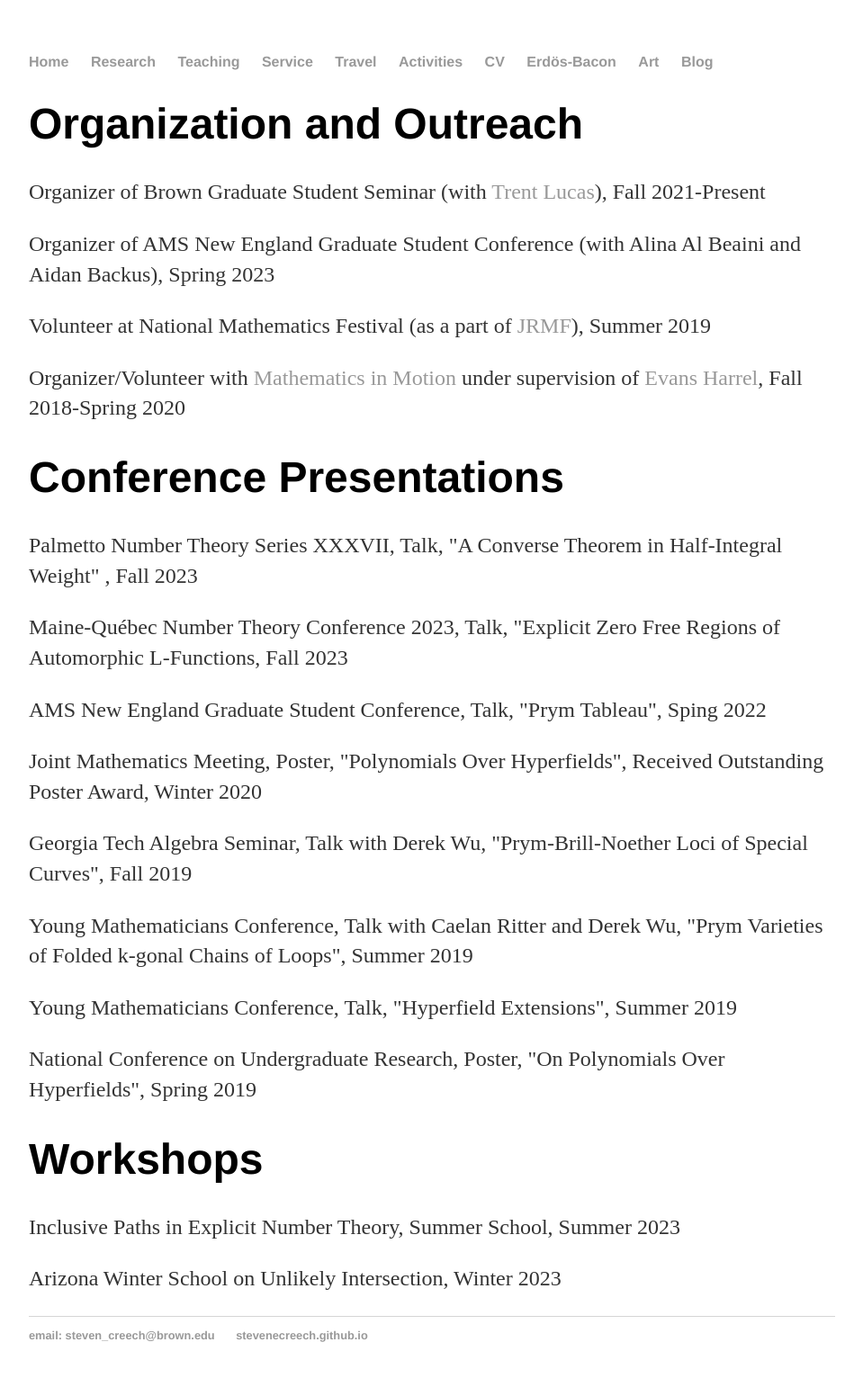
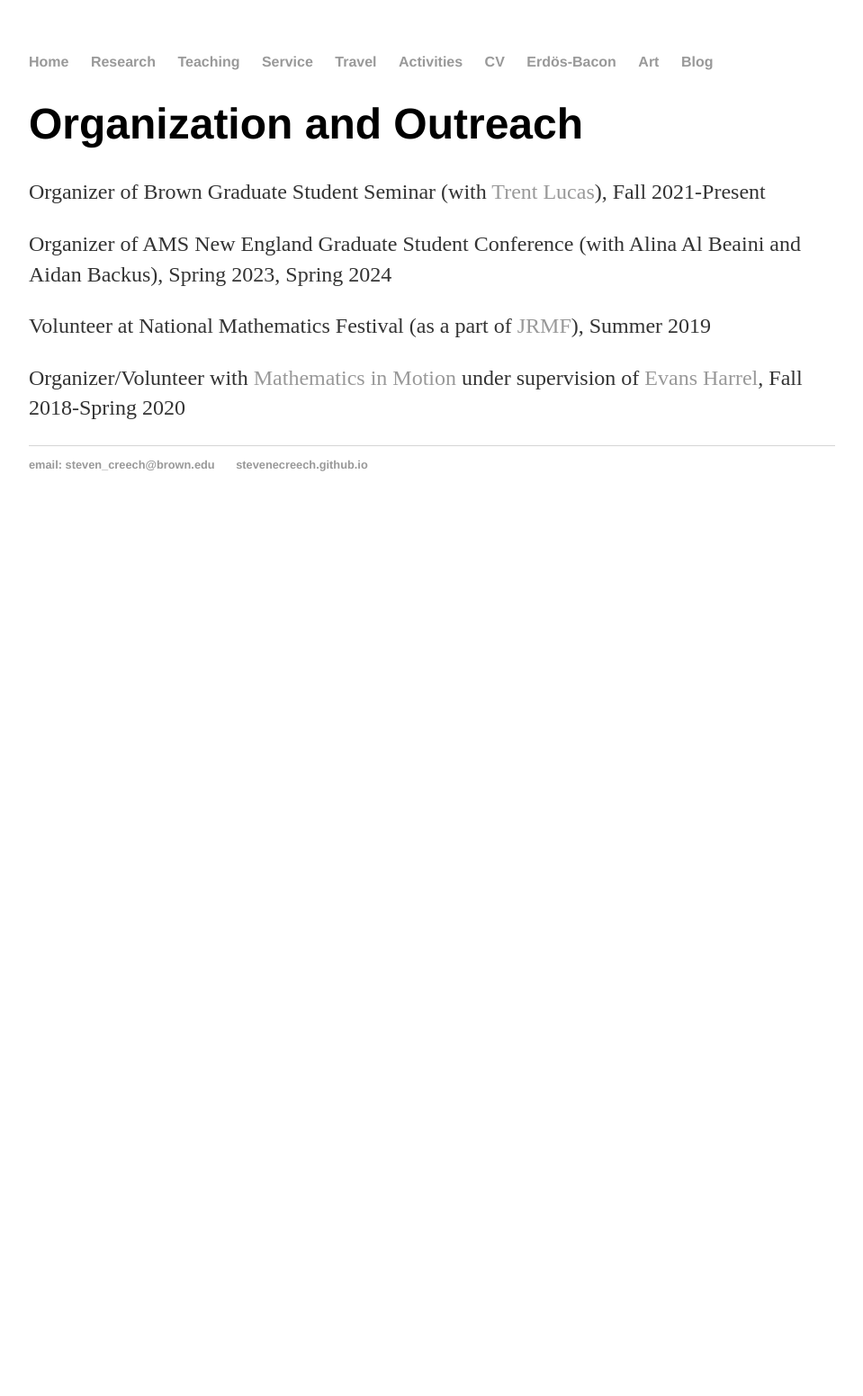
Before and after one commit to stevenecreech/stevenecreech.github.io, a Jekyll site: the page built from service/index.html, in a window 1280 px wide. Shown: the whole page at 90% size, without its empty margins (160-1119 px from the left). Built offline with Jekyll 4.4.1, drawn with Linux system fonts in a browser that asks for light colours; Markdown is read by kramdown in place of the engine named in the settings; after the commit the page ends 900 px from its top, so only the background shows below that.

Commit message:
Update index.html

```diff
--- a/service/index.html
+++ b/service/index.html
@@ -6,24 +6,9 @@ title: Steven Creech Activities
 	<h1>Organization and Outreach</h1>
 	<p>Organizer of Brown Graduate Student Seminar (with
 	<a href="https://trent-lucas.github.io/">Trent Lucas</a>), Fall 2021-Present</p>
-	<p>Organizer of AMS New England Graduate Student Conference (with Alina Al Beaini and Aidan Backus), Spring 2023</p>
+	<p>Organizer of AMS New England Graduate Student Conference (with Alina Al Beaini and Aidan Backus), Spring 2023, Spring 2024</p>
 	<p>Volunteer at National Mathematics Festival (as a part of <a href="https://jrmf.org/">JRMF</a>), Summer 2019</p>
 	<p>Organizer/Volunteer with <a href="https://mathematics-in-motion.org/our-history">Mathematics in Motion</a>
 	under supervision of <a href="https://harrell.math.gatech.edu/">Evans Harrel</a>, Fall 2018-Spring 2020</p>
 
-
-	<h1>Conference Presentations</h1>
-	<p>Palmetto Number Theory Series XXXVII, Talk, "A Converse Theorem in Half-Integral Weight" , Fall 2023</p>
-	<p>Maine-Québec Number Theory Conference 2023, Talk, "Explicit Zero Free Regions of Automorphic L-Functions, Fall 2023  </p>
-	<p>AMS New England Graduate Student Conference, Talk, "Prym Tableau", Sping 2022</p>
-	<p>Joint Mathematics Meeting, Poster, "Polynomials Over Hyperfields", Received Outstanding Poster Award, Winter 2020</p>
-	<p>Georgia Tech Algebra Seminar, Talk with Derek Wu, "Prym-Brill-Noether Loci of Special Curves", Fall 2019</p>
-	<p>Young Mathematicians Conference, Talk with Caelan Ritter and Derek Wu, "Prym Varieties of Folded k-gonal Chains
-	of Loops", Summer 2019</p>
-	<p>Young Mathematicians Conference, Talk, "Hyperfield Extensions", Summer 2019</p>
-	<p>National Conference on Undergraduate Research, Poster, "On Polynomials Over Hyperfields", Spring 2019</p>
-
-	<h1>Workshops</h1>
-	<p>Inclusive Paths in Explicit Number Theory, Summer School, Summer 2023</p>
-	<p>Arizona Winter School on Unlikely Intersection, Winter 2023</p>
 </div><!-- /.blurb -->
```
